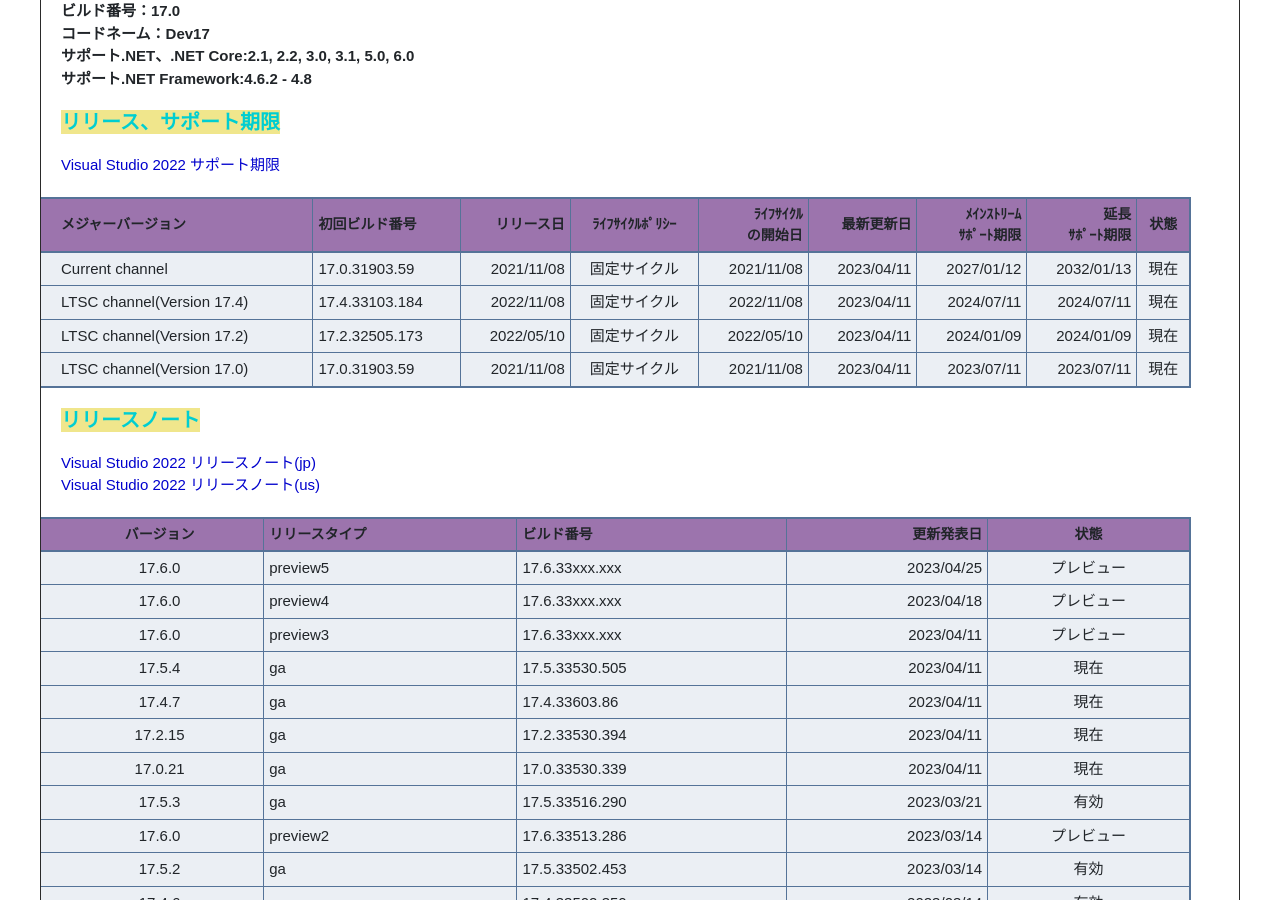
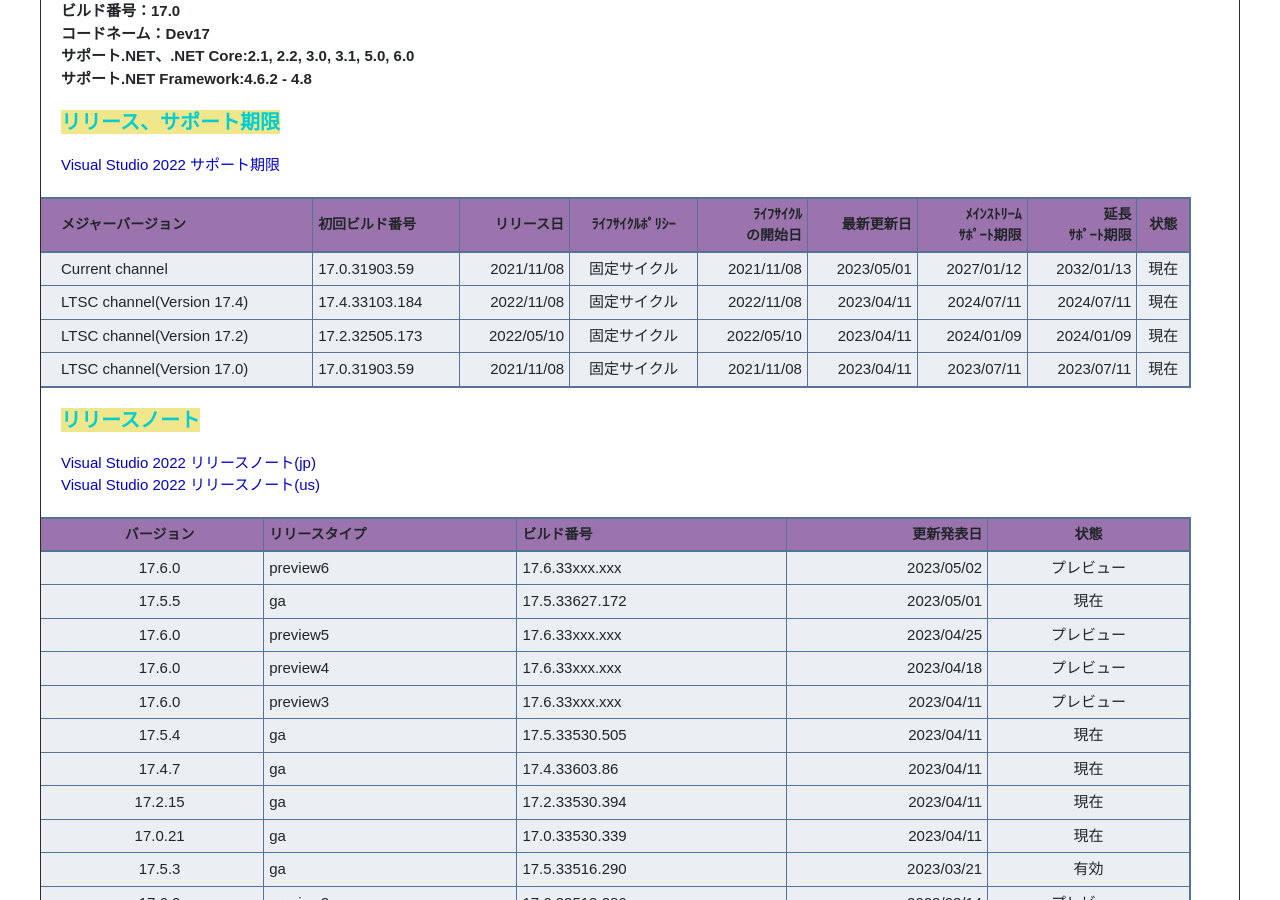
Before and after one commit to person-carrying-water/person-carrying-water.github.io, a Jekyll site: the page built from Contents/Ide/VisualStudio/VisualStudioSupport.md, in a window 1280 px wide and 900 px high, scrolled down 1390 px. Built offline with Jekyll 4.4.1, drawn with Linux system fonts in a browser that asks for light colours; nearby versions of some CDN libraries; emoji names are drawn with the system emoji font; some of the changed text lies outside the part shown.

Commit message:
Win230504

```diff
--- a/Contents/Ide/VisualStudio/VisualStudioSupport.md
+++ b/Contents/Ide/VisualStudio/VisualStudioSupport.md
@@ -3,7 +3,7 @@
 title: ":newspaper: サポート表"
 description: ":paperclip: Microsoft Visual Studio サポート表"
 date: "2020/05/17"
-lastmod: "2023/04/29"
+lastmod: "2023/05/04"
 ---
 
 ## 0. はじめに
@@ -63,7 +63,7 @@
 
 | メジャーバージョン | 初回ビルド番号    | リリース日 | ﾗｲﾌｻｲｸﾙﾎﾟﾘｼｰ | ﾗｲﾌｻｲｸﾙ<br />の開始日 | 最新更新日 | ﾒｲﾝｽﾄﾘｰﾑ<br />ｻﾎﾟｰﾄ期限 | 延長<br>ｻﾎﾟｰﾄ期限 | 状態 |
 | :-------------- | :------------- | ---------: |:------------:| ---------: | ---------: | ---------: | ---------: | :-----: |
-| Current channel | 17.0.31903.59  | 2021/11/08 | 固定サイクル | 2021/11/08 | 2023/04/11 | 2027/01/12 | 2032/01/13 | 現在 |
+| Current channel | 17.0.31903.59  | 2021/11/08 | 固定サイクル | 2021/11/08 | 2023/05/01 | 2027/01/12 | 2032/01/13 | 現在 |
 | LTSC channel(Version 17.4) | 17.4.33103.184 | 2022/11/08 | 固定サイクル | 2022/11/08 | 2023/04/11 | 2024/07/11 | 2024/07/11 | 現在 |
 | LTSC channel(Version 17.2) | 17.2.32505.173 | 2022/05/10 | 固定サイクル | 2022/05/10 | 2023/04/11 | 2024/01/09 | 2024/01/09 | 現在 |
 | LTSC channel(Version 17.0) | 17.0.31903.59  | 2021/11/08 | 固定サイクル | 2021/11/08 | 2023/04/11 | 2023/07/11 | 2023/07/11 | 現在 |
@@ -74,6 +74,8 @@
 
 | バージョン | リリースタイプ  |  ビルド番号     | 更新発表日   |   状態   |
 | :------: | :------------ | :------------- | ---------: | :-----: |
+| 17.6.0   | preview6      | 17.6.33xxx.xxx | 2023/05/02 | プレビュー |
+| 17.5.5   | ga            | 17.5.33627.172 | 2023/05/01 |   現在   |
 | 17.6.0   | preview5      | 17.6.33xxx.xxx | 2023/04/25 | プレビュー |
 | 17.6.0   | preview4      | 17.6.33xxx.xxx | 2023/04/18 | プレビュー |
 | 17.6.0   | preview3      | 17.6.33xxx.xxx | 2023/04/11 | プレビュー |
```
Also changed, not shown: Contents/Eclipse/EclipseSupport.md (+3 -1 lines).
